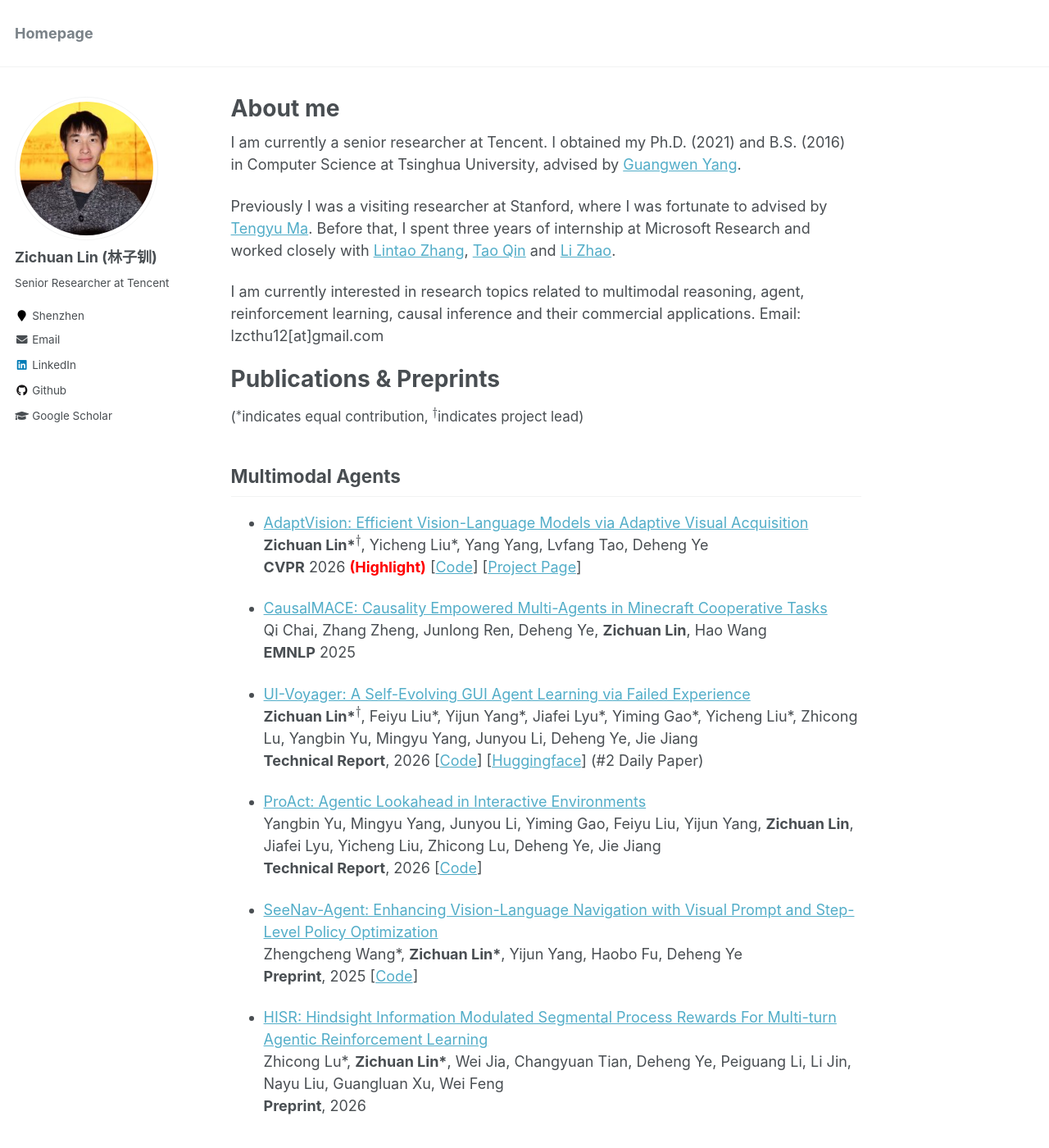
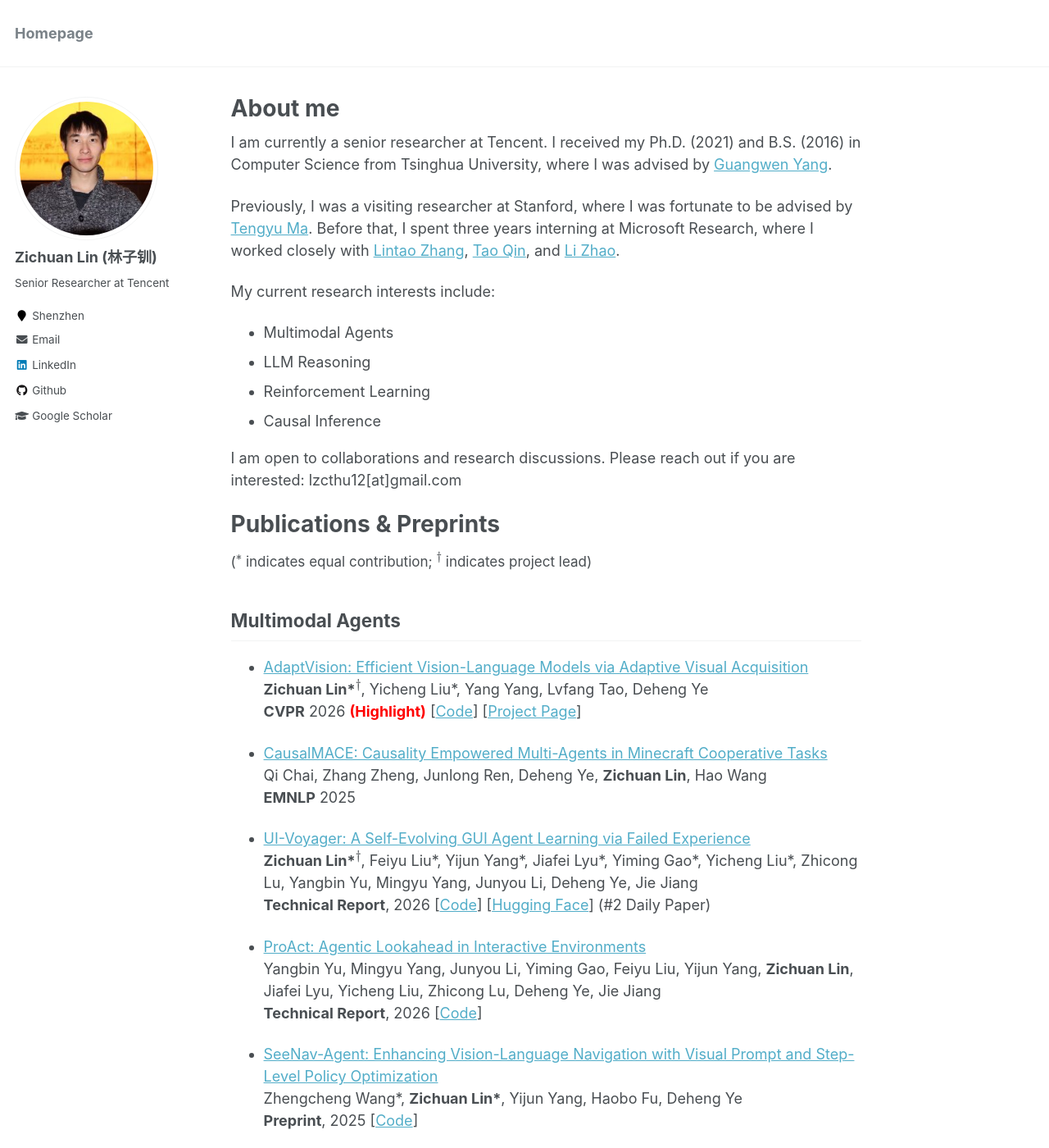
Before and after one commit to LinZichuan/linzichuan.github.io, a Jekyll site: the page built from _pages/about.md, in a window 1280 px wide and 1400 px high. Shown: the whole window at 82% size. Built offline with Jekyll 4.4.1, drawn with Linux system fonts in a browser that asks for light colours; formulas are drawn with MathJax 3; some of the changed text lies outside the part shown.

Commit message:
Polish about page copy

```diff
--- a/_pages/about.md
+++ b/_pages/about.md
@@ -8,12 +8,18 @@ redirect_from:
   - /about.html
 ---
 
-I am currently a senior researcher at Tencent. I obtained my Ph.D. (2021) and B.S. (2016) in Computer Science at Tsinghua University, advised by [Guangwen Yang](https://scholar.google.com/citations?user=GYA--7MAAAAJ&hl=en).
+I am currently a senior researcher at Tencent. I received my Ph.D. (2021) and B.S. (2016) in Computer Science from Tsinghua University, where I was advised by [Guangwen Yang](https://scholar.google.com/citations?user=GYA--7MAAAAJ&hl=en).
 
-Previously I was a visiting researcher at Stanford, where I was fortunate to advised by [Tengyu Ma](https://ai.stanford.edu/~tengyuma/). Before that, I spent three years of internship at Microsoft Research and worked closely with [Lintao Zhang](https://www.linkedin.com/in/lintao-zhang/), [Tao Qin](https://taoqin.github.io/) and [Li Zhao](https://scholar.google.co.jp/citations?user=b-LJkLQAAAAJ&hl=en).
+Previously, I was a visiting researcher at Stanford, where I was fortunate to be advised by [Tengyu Ma](https://ai.stanford.edu/~tengyuma/). Before that, I spent three years interning at Microsoft Research, where I worked closely with [Lintao Zhang](https://www.linkedin.com/in/lintao-zhang/), [Tao Qin](https://taoqin.github.io/), and [Li Zhao](https://scholar.google.co.jp/citations?user=b-LJkLQAAAAJ&hl=en).
 
-I am currently interested in research topics related to multimodal reasoning, agent, reinforcement learning, causal inference and their commercial applications.
-Email: lzcthu12[at]gmail.com
+My current research interests include:
+
+- Multimodal Agents
+- LLM Reasoning
+- Reinforcement Learning
+- Causal Inference
+
+I am open to collaborations and research discussions. Please reach out if you are interested: lzcthu12[at]gmail.com
 
 <!--My research interests include reinforcement learning and deep learning. My goal is to develop sample-efficient reinforcement learning algorithms with strong robustness and interpretability. My research projects mainly involve episodic control, reward decomposition, disentangled representation learning, model-based RL and meta-RL. I am also interested in RL applications such as task-oriented dialogue systems. -->
 
@@ -22,7 +28,7 @@ Email: lzcthu12[at]gmail.com
 
 Publications & Preprints
 ======
-<span style="font-weight: normal; font-size: 17px">($^*$indicates equal contribution, $^{\dagger}$indicates project lead)</span>
+<span style="font-weight: normal; font-size: 17px">($^*$ indicates equal contribution; $^{\dagger}$ indicates project lead)</span>
 
 ## Multimodal Agents
 
@@ -36,7 +42,7 @@ Qi Chai, Zhang Zheng, Junlong Ren, Deheng Ye, **Zichuan Lin**, Hao Wang <br>
 
 - [UI-Voyager: A Self-Evolving GUI Agent Learning via Failed Experience](https://arxiv.org/abs/2603.24533) <br>
 **Zichuan Lin\*$^{\dagger}$**, Feiyu Liu\*, Yijun Yang\*, Jiafei Lyu\*, Yiming Gao\*, Yicheng Liu\*, Zhicong Lu, Yangbin Yu, Mingyu Yang, Junyou Li, Deheng Ye, Jie Jiang <br>
-**Technical Report**, 2026 [[Code](https://github.com/ui-voyager/UI-Voyager)] [[Huggingface](https://huggingface.co/papers/2603.24533)] (#2 Daily Paper)
+**Technical Report**, 2026 [[Code](https://github.com/ui-voyager/UI-Voyager)] [[Hugging Face](https://huggingface.co/papers/2603.24533)] (#2 Daily Paper)
 
 - [ProAct: Agentic Lookahead in Interactive Environments](https://arxiv.org/abs/2602.05327) <br>
 Yangbin Yu, Mingyu Yang, Junyou Li, Yiming Gao, Feiyu Liu, Yijun Yang, **Zichuan Lin**, Jiafei Lyu, Yicheng Liu, Zhicong Lu, Deheng Ye, Jie Jiang <br>
@@ -58,7 +64,7 @@ Kai Yang, Xin Xu, Yangkun Chen, Weijie Liu, Jiafei Lyu, **Zichuan Lin**, Deheng
 
 ## Reinforcement Learning
 
-- [Debiased Model-based Representations for Sample-efficient Continuous Control] <br>
+- Debiased Model-based Representations for Sample-efficient Continuous Control <br>
 Jiafei Lyu, **Zichuan Lin**, Scott Fujimoto, Kai Yang, Yangkun Chen, Saiyong Yang, Zongqing Lu, Deheng Ye <br>
 **ICML** 2026
 
@@ -92,40 +98,40 @@ Tiantian Zhang, **Zichuan Lin**, Yuxing Wang, Deheng Ye, Qiang Fu, Wei Yang, Xue
 
 - [JueWu-MC: Playing Minecraft with Sample-efficient Hierarchical Reinforcement Learning](https://arxiv.org/abs/2112.04907) <br>
 **Zichuan Lin\*$^{\dagger}$**, Junyou Li\*, Jianing Shi\*, Deheng Ye, Qiang Fu, Wei Yang <br>
-**IJCAI** 2022 <span style="color: red;"><strong>(Long Oral top3%)</strong></span>
-(The champion solution of NeurIPS 2021 [MineRL](https://www.aicrowd.com/challenges/neurips-2021-minerl-diamond-competition/leaderboards) research competition)
+**IJCAI** 2022 <span style="color: red;"><strong>(Long Oral, top 3%)</strong></span>
+(Champion solution of the NeurIPS 2021 [MineRL](https://www.aicrowd.com/challenges/neurips-2021-minerl-diamond-competition/leaderboards) research competition)
 
 - [Model-based Adversarial Meta-Reinforcement Learning](https://arxiv.org/abs/2006.08875) <br>
-**Zichuan Lin**, Garrett Thomas, Guangwen Yang, Tengyu Ma  <br>
+**Zichuan Lin**, Garrett Thomas, Guangwen Yang, Tengyu Ma <br>
 **NeurIPS** 2020 [[Code](https://github.com/LinZichuan/AdMRL)]
 
-- [RD$^2$: Reward Decomposition with Representation Decomposition](https://papers.nips.cc/paper/2020/file/82039d16dce0aab3913b6a7ac73deff7-Paper.pdf)   <br>
+- [RD$^2$: Reward Decomposition with Representation Decomposition](https://papers.nips.cc/paper/2020/file/82039d16dce0aab3913b6a7ac73deff7-Paper.pdf) <br>
 **Zichuan Lin\***, Derek Yang\*, Li Zhao, Tao Qin, Guangwen Yang, Tie-yan Liu <br>
 **NeurIPS** 2020
 
-- [Episodic Reinforcement Learning with Associative Memory](https://openreview.net/forum?id=HkxjqxBYDB&noteId=HkxjqxBYDB)  <br>
-Guangxiang Zhu\*, **Zichuan Lin\***, Guangwen Yang, and Chongjie Zhang  <br>
+- [Episodic Reinforcement Learning with Associative Memory](https://openreview.net/forum?id=HkxjqxBYDB&noteId=HkxjqxBYDB) <br>
+Guangxiang Zhu\*, **Zichuan Lin\***, Guangwen Yang, and Chongjie Zhang <br>
 **ICLR** 2020
 
-- [Object-Oriented Dynamics Learning through Multi-Level Abstraction](https://arxiv.org/abs/1904.07482)  <br>
-Guangxiang Zhu\*, Jianhao Wang\*, Zhizhou Ren\*, **Zichuan Lin** and Chongjie Zhang  <br>
+- [Object-Oriented Dynamics Learning through Multi-Level Abstraction](https://arxiv.org/abs/1904.07482) <br>
+Guangxiang Zhu\*, Jianhao Wang\*, Zhizhou Ren\*, **Zichuan Lin**, and Chongjie Zhang <br>
 **AAAI** 2020
 
-- [Distributional Reward Decomposition for Reinforcement Learning](https://arxiv.org/abs/1911.02166)  <br>
-**Zichuan Lin**, Li Zhao, Derek Yang, Tao Qin, Guangwen Yang, and Tie-yan Liu  <br>
+- [Distributional Reward Decomposition for Reinforcement Learning](https://arxiv.org/abs/1911.02166) <br>
+**Zichuan Lin**, Li Zhao, Derek Yang, Tao Qin, Guangwen Yang, and Tie-yan Liu <br>
 **NeurIPS** 2019
 
 - [Fully Parameterized Quantile Function for Distributional Reinforcement Learning](https://arxiv.org/abs/1911.02140) <br>
-Derek Yang, Li Zhao, **Zichuan Lin**, Jiang Bian, Tao Qin, and Tie-yan Liu  <br>
+Derek Yang, Li Zhao, **Zichuan Lin**, Jiang Bian, Tao Qin, and Tie-yan Liu <br>
 **NeurIPS** 2019 [[Code](https://github.com/microsoft/FQF)]
 
 <!--
-- [Unified Policy Optimization for Robust Reinforcement Learning](http://proceedings.mlr.press/v101/lin19a.html)  <br>
-**Zichuan Lin**, Li Zhao, Jiang Bian, Tao Qin, and Guangwen Yang  <br>
+- [Unified Policy Optimization for Robust Reinforcement Learning](http://proceedings.mlr.press/v101/lin19a.html) <br>
+**Zichuan Lin**, Li Zhao, Jiang Bian, Tao Qin, and Guangwen Yang <br>
 ACML 2019 **(Oral)**
 -->
-- [Episodic Memory Deep Q-Networks](https://arxiv.org/abs/1805.07603)  <br>
-**Zichuan Lin**, Tianqi Zhao, Guangwen Yang, and Lintao Zhang  <br>
+- [Episodic Memory Deep Q-Networks](https://arxiv.org/abs/1805.07603) <br>
+**Zichuan Lin**, Tianqi Zhao, Guangwen Yang, and Lintao Zhang <br>
 **IJCAI** 2018 [[Code](https://github.com/LinZichuan/emdqn)]
 
 - [Sample Dropout: A Simple yet Effective Variance Reduction Technique in Deep Policy Optimization](https://arxiv.org/abs/2302.02299) <br>
@@ -150,7 +156,7 @@ arXiv:2106.04835, 2021
 Yixin Ren, Hongquan Liu, Juncai Zhang, Yewei Xia, **Zichuan Lin**, Deheng Ye, Hao Zhang, Jihong Guan, Shuigeng Zhou <br>
 **ICML** 2026
 
-- [Streaming Covariate Balancing via Discrepancy-Based Feature Coresets]() <br>
+- Streaming Covariate Balancing via Discrepancy-Based Feature Coresets <br>
 Yixin Ren, Chenghou Jin, Yewei Xia, **Zichuan Lin**, Deheng Ye, Hao Zhang, Jihong Guan, Shuigeng Zhou <br>
 **ICML** 2026
 
@@ -171,10 +177,10 @@ Awards & Honors
 ======
 
 - 北京市优秀博士生, 2021.
-- 清华国家奖学金 (Top 1%) , 2018 & 2020.
-- [清华大学年度人物提名](https://mp.weixin.qq.com/s/OtJSuCslUEhj2x59Mctixw)，每年20名, 2019.
+- 清华国家奖学金 (Top 1%), 2018 & 2020.
+- [清华大学年度人物提名](https://mp.weixin.qq.com/s/OtJSuCslUEhj2x59Mctixw)，每年 20 名, 2019.
 - [清华微信公众号采访](https://mp.weixin.qq.com/s/eqKkSmXaBXZVKtjG6s-dPg), 2018.
-- [清华大学十佳优秀运动员](https://mp.weixin.qq.com/s/_K68zJjTLo4zgzc4RE0WnQ)，每年10名, 2017.
+- [清华大学十佳优秀运动员](https://mp.weixin.qq.com/s/_K68zJjTLo4zgzc4RE0WnQ)，每年 10 名, 2017.
 - 清华计算机系本科优秀毕业论文, 2016.
 - 首都高校乒乓球比赛男子单打四连冠, 2013-2016.
 - 全国中学生乒乓球锦标赛男子双打第三名, 2012.
```
